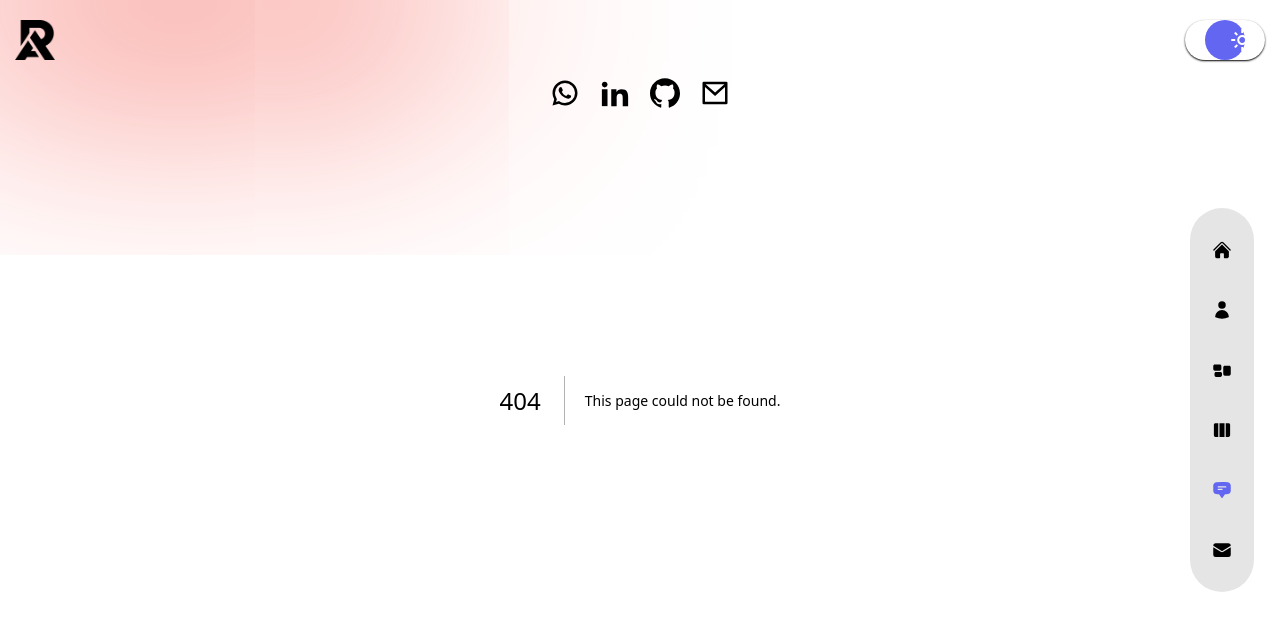
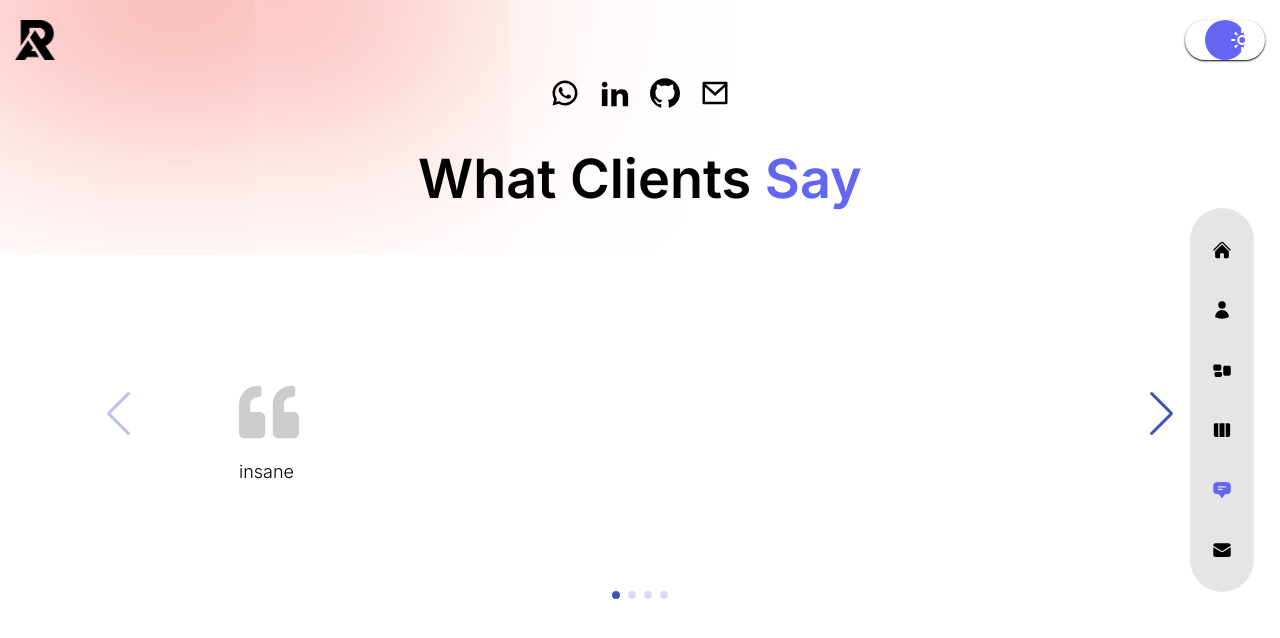
Before and after one commit to StarLordCraft/portfolio, a Next.js app: page /testimonials in a window 1280 px wide. Before the commit this address had no page. Shown: the top 638 px of the page. Built offline with nearby package versions, Linux system fonts and the light colour scheme.

Commit message:
testimonials ṕage ready!

```diff
--- /dev/null
+++ b/src/app/(pages)/contact/page.tsx
@@ -0,0 +1,8 @@
+export default function Page()
+{
+    return (
+        <div>
+
+        </div>
+    );
+}
--- a/src/app/(pages)/services/page.tsx
+++ b/src/app/(pages)/services/page.tsx
@@ -51,7 +51,7 @@ const servicesData: ServicesData[] = [
 
 export default function Page() {
   return (
-    <div
+    <main
       className='h-full dark:bg-primaryDark/30 py-36 flex items-center
         dark:text-white'>
       <Circles />
@@ -81,6 +81,6 @@ export default function Page() {
         </div>
       </div>
       <Bulb />
-    </div>
+    </main>
   );
 }
--- /dev/null
+++ b/src/app/(pages)/testimonials/page.tsx
@@ -0,0 +1,30 @@
+import TestimonialSlider from '@/components/testimonials/TestimonialSlider';
+
+const testimonialData: string[] = [
+  'insane',
+  'insane',
+  'insane',
+  'insane',
+];
+
+export default function Page() {
+  return (
+    <main
+      className='h-full dark:bg-primaryDark/30 py-36
+        text-center dark:text-white px-20'>
+      <section
+        className='container mx-auto h-full flex flex-col
+            justify-cener'>
+        <h2 className='fadeInUp h2 mb-8 xl:mb-0'>
+          What Clients{' '}
+          <span className='text-indigo-500 dark:text-accent'>
+            Say
+          </span>
+        </h2>
+        <div>
+          <TestimonialSlider testimonialData={testimonialData} />
+        </div>
+      </section>
+    </main>
+  );
+}
--- a/src/app/(pages)/work/page.tsx
+++ b/src/app/(pages)/work/page.tsx
@@ -127,7 +127,7 @@ const workData: WorkData = {
 
 export default function Page() {
   return (
-    <div
+    <main
       className='h-full dark:bg-primaryDark/30 py-32 flex items-center
         dark:text-white'>
       <Circles />
@@ -159,6 +159,6 @@ export default function Page() {
         </div>
       </div>
       <Bulb />
-    </div>
+    </main>
   );
 }
--- a/src/components/modals/WorkModal.tsx
+++ b/src/components/modals/WorkModal.tsx
@@ -17,7 +17,6 @@ export default function WorkModal({
   const closeModal = () => {
     setProjectDetails(null);
   };
-  console.log(project);
 
   return (
     <BgModal
--- /dev/null
+++ b/src/components/testimonials/TestimonialSlider.tsx
@@ -0,0 +1,54 @@
+'use client';
+
+import { Pagination, Navigation } from 'swiper/modules';
+import { Swiper, SwiperSlide } from 'swiper/react';
+
+import { FaQuoteLeft } from 'react-icons/fa';
+
+import 'swiper/css';
+import 'swiper/css/navigation';
+import 'swiper/css/pagination';
+
+export default function TestimonialSlider({
+  testimonialData,
+}: {
+  testimonialData: string[];
+}) {
+  return (
+    <Swiper
+      spaceBetween={10}
+      navigation={true}
+      pagination={{
+        clickable: true,
+      }}
+      modules={[Pagination, Navigation]}
+      className='h-[400px]'>
+      {testimonialData.map((person: string, index: number) => {
+        return (
+          <SwiperSlide key={index}>
+            <div className='mt-5 items-center gap-x-8 h-full px-16
+            flex justify-center'>
+              <section
+                className='flex-1 flex flex-col justify-center
+                before:w-[1px] xl:before:bg-white/20 xl:before:absolute
+                xl:before:left-0 xl:before:h-[200px] relative xl:pl-20'>
+                <div className='mb-4'>
+                  <FaQuoteLeft
+                    className='text-4xl xl:text-6xl
+                    text-black/20 dark:text-white/20
+                        mx-auto md:mx-0'
+                  />
+                </div>
+                <p
+                  className='text-black dark:text-white/40
+                xl:text-lg texnt-center md:text-left'>
+                  {person}
+                </p>
+              </section>
+            </div>
+          </SwiperSlide>
+        );
+      })}
+    </Swiper>
+  );
+}
```
